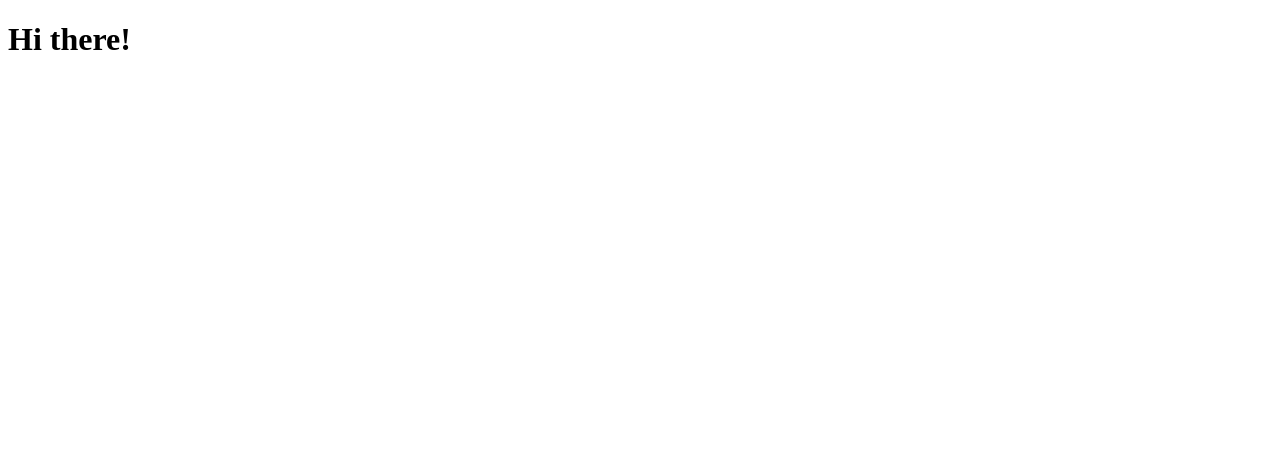
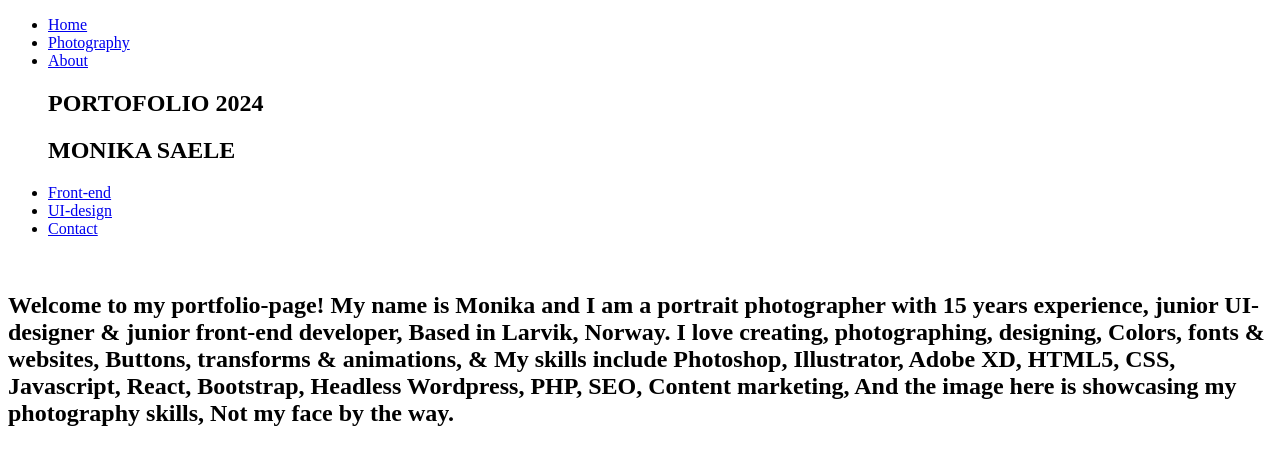
Before and after one commit to Mokki78/myporto, a website: page index.html in a window 1280 px wide. Drawn offline with Linux system fonts and the light colour scheme.

Commit message:
main nav and header

```diff
--- a/index.html
+++ b/index.html
@@ -10,8 +10,42 @@
 
 </head>
 <header>
-    <h1>Hi there!</h1>
+    <section id="section1">
+    <div>
+      <div>
+       <nav >
+      <ul class="mainNav">
+        <li class="list-item1"><a href="#section1">Home</a></li>
+        <li class="list-item2"><a href="#section2">Photography</a></li>
+        <li class="list-item3"><a href="#section3">About</a></li>
+        <h2 class="porto">PORTOFOLIO 2024</h2>  <h2 class="myName">MONIKA SAELE</h2>
+        <li class="list-item4"><a href="#section4">Front-end</a></li>
+        <li class="list-item5"><a href="#section5">UI-design</a></li>
+        <li class="list-item6"><a href="#section6">Contact</a></li>
+     </ul>
+    </nav>
+  </div>
 </header>
+<div>
+    <div><img></div>
+    <div><h2>Welcome to my portfolio-page!
+        My name is Monika and I am a portrait photographer
+        with 15 years experience,
+         junior UI-designer & junior front-end developer,
+        Based in Larvik, Norway.
+
+        I love creating, photographing, designing,
+        Colors, fonts & websites,
+        Buttons, transforms & animations,
+        &
+        My skills include Photoshop, Illustrator,
+        Adobe XD, HTML5, CSS, Javascript,
+        React, Bootstrap, Headless Wordpress,
+        PHP, SEO, Content marketing,
+        And the image here is showcasing my photography skills,
+        Not my face by the way.</h2></div>
+</div>
+
 
 
 <body>
```
